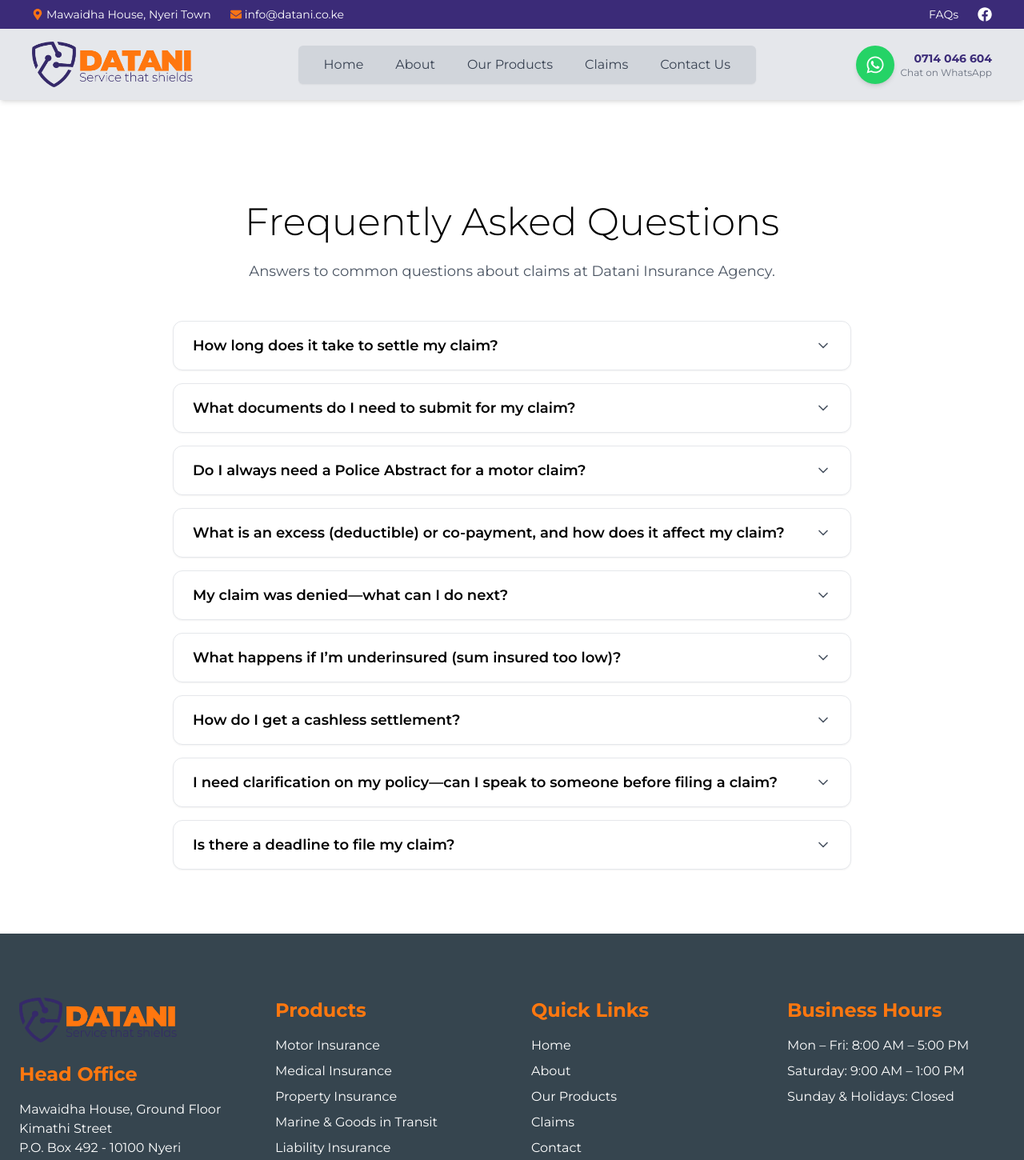
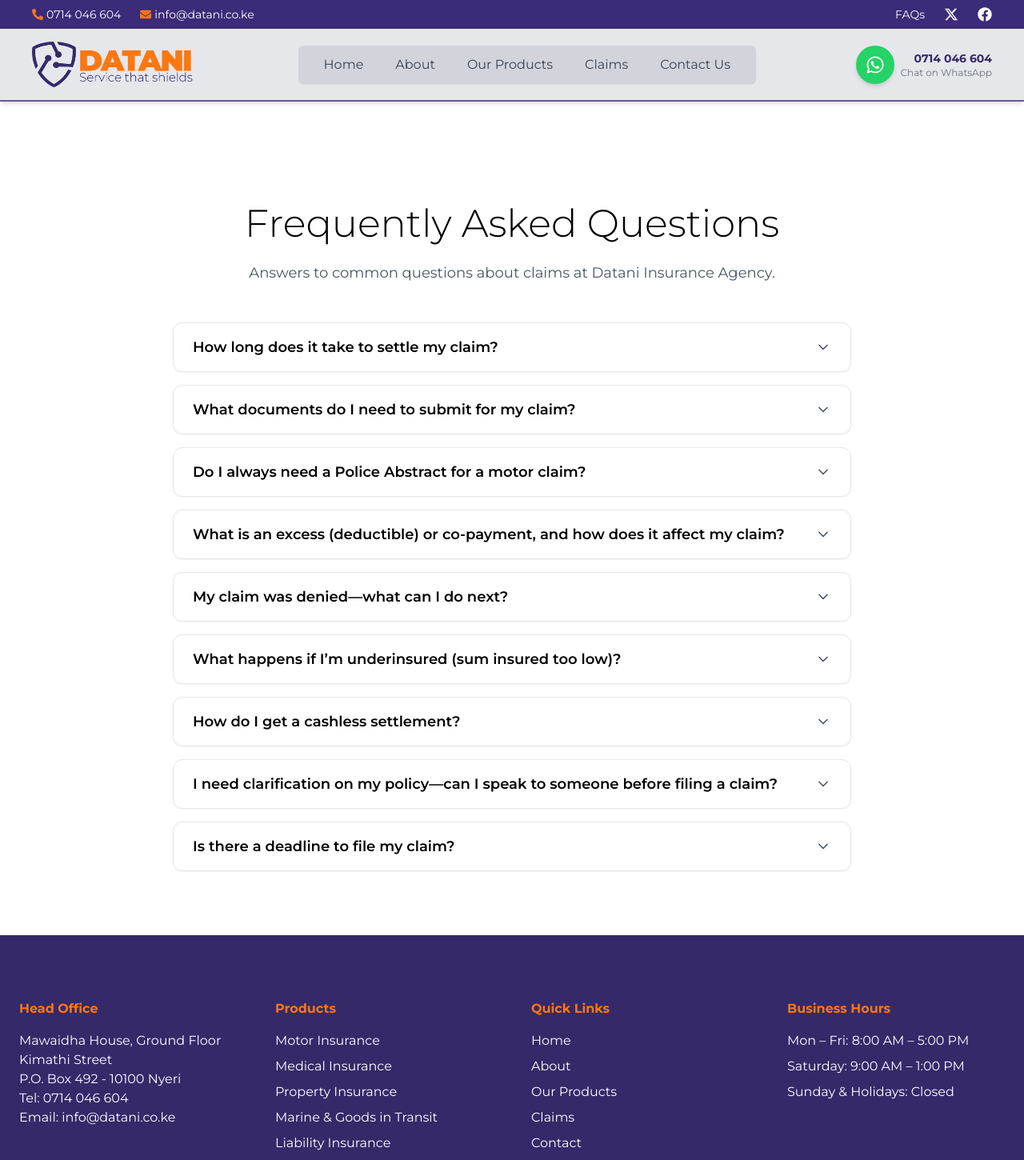
Before and after one commit to ALIBCJH/datanico, a React (Vite) app: page /faqs in a window 1280 px wide. Shown: the top 1450 px of the page at 80% size. Built offline with nearby package versions, Linux system fonts and the light colour scheme.

Commit message:
i love to commit

```diff
--- a/src/components/About.jsx
+++ b/src/components/About.jsx
@@ -28,7 +28,7 @@ const About = () => {
             Our Vision
           </h3>
           <p className="text-lg leading-relaxed text-center">
-            To be Kenya’s most trusted and customer-driven insurance agency, known for personalized service and lasting impact.
+            To be the most trusted and customer-driven insurance agency, known for personalized service and lasting impact.
           </p>
         </div>
       </div>
@@ -40,7 +40,7 @@ const About = () => {
           </div>
           <h3 className="text-4xl font-light text-black mb-4">Our Mission</h3>
           <p className="text-lg leading-relaxed">
-            To empower you with insurance solutions that offer peace of mind, financial protection, and confidence in life’s uncertain moments.
+            To empower our clients with insurance solutions that offer peace of mind, financial protection, and confidence in life’s uncertain moments.
           </p>
         </div>
       </div>
--- a/src/components/Footer.jsx
+++ b/src/components/Footer.jsx
@@ -1,24 +1,18 @@
 import { FaFacebookF, FaEnvelope } from "react-icons/fa";
 import { Link } from "react-router-dom";
-import Datanico from "../assets/tech/datanico.png";
 
 const Footer = () => {
   const year = new Date().getFullYear();
 
   return (
     <footer
-      className="bg-[#36454F] text-white pt-20 pb-10"
+      className="bg-[#352969] text-white pt-20 pb-10"
       style={{ fontFamily: "Montserrat, sans-serif" }}
     >
       <div className="max-w-7xl mx-auto px-6">
         <div className="grid grid-cols-1 sm:grid-cols-2 lg:grid-cols-4 gap-12 mb-16">
           <div>
-            <img
-              src={Datanico}
-              alt="Datani Logo"
-              className="h-14 w-auto mb-6"
-            />
-            <h4 className="text-2xl font-bold text-[#FF770F] mb-4">
+            <h4 className="text-1xl font-bold text-[#FF770F] mb-4">
               Head Office
             </h4>
             <p>Mawaidha House, Ground Floor</p>
@@ -29,7 +23,7 @@ const Footer = () => {
           </div>
 
           <div>
-            <h4 className="text-2xl font-bold text-[#FF770F] mb-4">Products</h4>
+            <h4 className="text-1xl font-bold text-[#FF770F] mb-4">Products</h4>
             <ul className="space-y-2">
               <li>Motor Insurance</li>
               <li>Medical Insurance</li>
@@ -43,7 +37,7 @@ const Footer = () => {
           </div>
 
           <div>
-            <h4 className="text-2xl font-bold text-[#FF770F] mb-4">
+            <h4 className="text-1xl font-bold text-[#FF770F] mb-4">
               Quick Links
             </h4>
             <ul className="space-y-2">
@@ -79,7 +73,7 @@ const Footer = () => {
           </div>
 
           <div>
-            <h4 className="text-2xl font-bold text-[#FF770F] mb-4">
+            <h4 className="text-1xl font-bold text-[#FF770F] mb-4">
               Business Hours
             </h4>
             <ul className="space-y-2">
--- a/src/components/Navbar.jsx
+++ b/src/components/Navbar.jsx
@@ -7,7 +7,10 @@ import {
   FaWhatsapp,
   FaBars,
   FaTimes,
+  FaPhoneAlt,
 } from "react-icons/fa";
+import { FaXTwitter } from "react-icons/fa6";
+
 import { navLinks } from "../constants";
 import Datanico from "../assets/tech/datanico.png";
 
@@ -22,8 +25,8 @@ const Navbar = () => {
           {/* Left Info */}
           <div className="flex items-center gap-6 flex-wrap">
             <span className="flex items-center gap-1">
-              <FaMapMarkerAlt className="text-orange-500" />
-              Mawaidha House, Nyeri Town
+              <FaPhoneAlt className="text-orange-500" />
+              0714 046 604
             </span>
             <span className="flex items-center gap-1">
               <FaEnvelope className="text-orange-500" />
@@ -33,11 +36,21 @@ const Navbar = () => {
 
           <div className="flex items-center gap-6 mt-2 sm:mt-0">
             <Link to="/faqs">FAQs</Link>
+
+            <a
+              href="https://x.com/DataniInsuranceAgency"
+              target="_blank"
+              rel="noopener noreferrer"
+              title="Visit Datani on X"
+            >
+              <FaXTwitter className="text-white text-lg hover:text-orange-400" />
+            </a>
+
             <a
               href="https://facebook.com/DataniInsuranceAgency"
               target="_blank"
               rel="noopener noreferrer"
-              title="Visit Datani Insurance Agency on Facebook"
+              title="Visit Datani on Facebook"
             >
               <FaFacebook className="text-white text-lg hover:text-orange-400" />
             </a>
@@ -46,7 +59,10 @@ const Navbar = () => {
       </div>
 
       {/* Main Navbar */}
-      <nav className="w-full sticky top-0 bg-gray-200 shadow-md z-50">
+      <nav
+        className="w-full sticky top-0 bg-gray-200 shadow-md z-50 border-b-2"
+        style={{ borderBottomColor: "#68579A" }}
+      >
         <div className="max-w-7xl mx-auto flex items-center justify-between py-4 px-6 sm:px-10">
           {/* Logo */}
           <Link to="/">
@@ -82,7 +98,7 @@ const Navbar = () => {
                 <FaWhatsapp className="text-white" />
               </div>
               <div className="text-right leading-tight">
-                <div className="text-[#3B2B78] font-bold text-sm">
+                <div className="text-[#352969] font-bold text-sm">
                   0714 046 604
                 </div>
                 <div className="text-gray-500 text-xs">Chat on WhatsApp</div>
```
